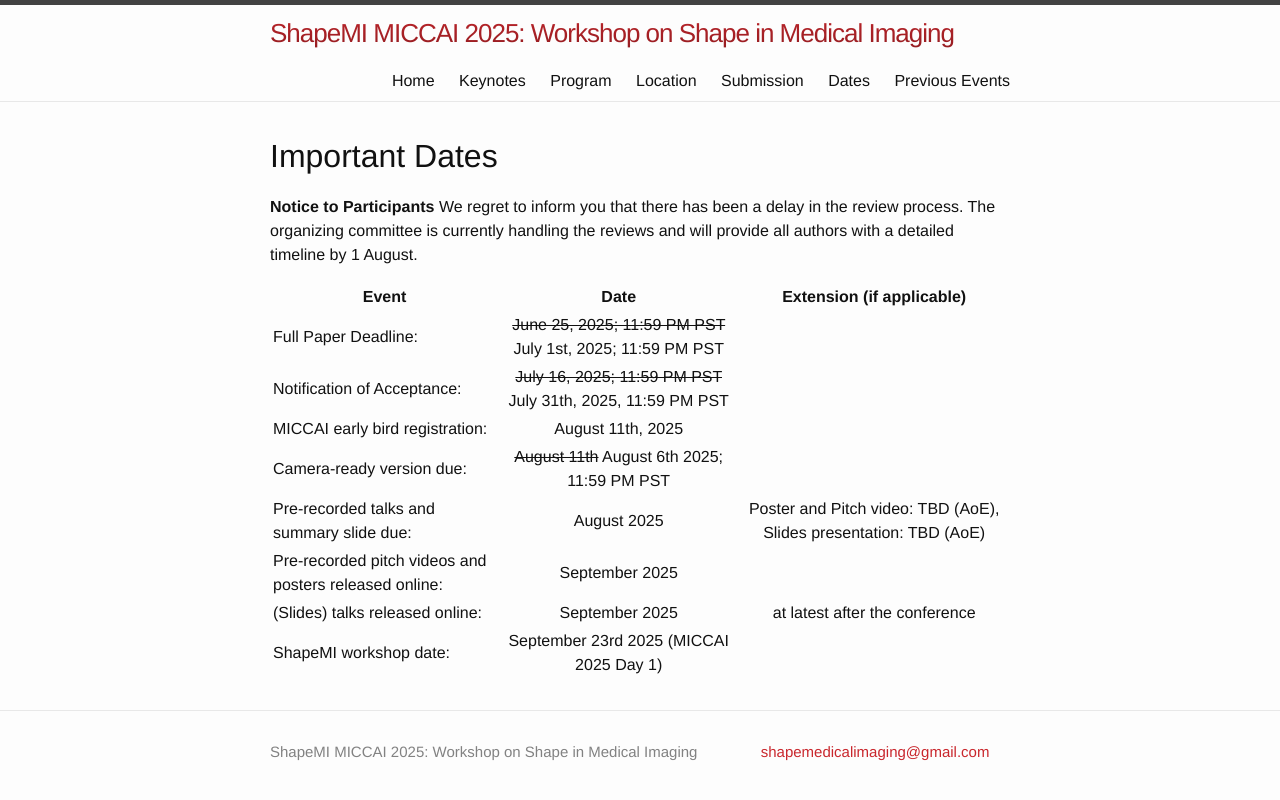
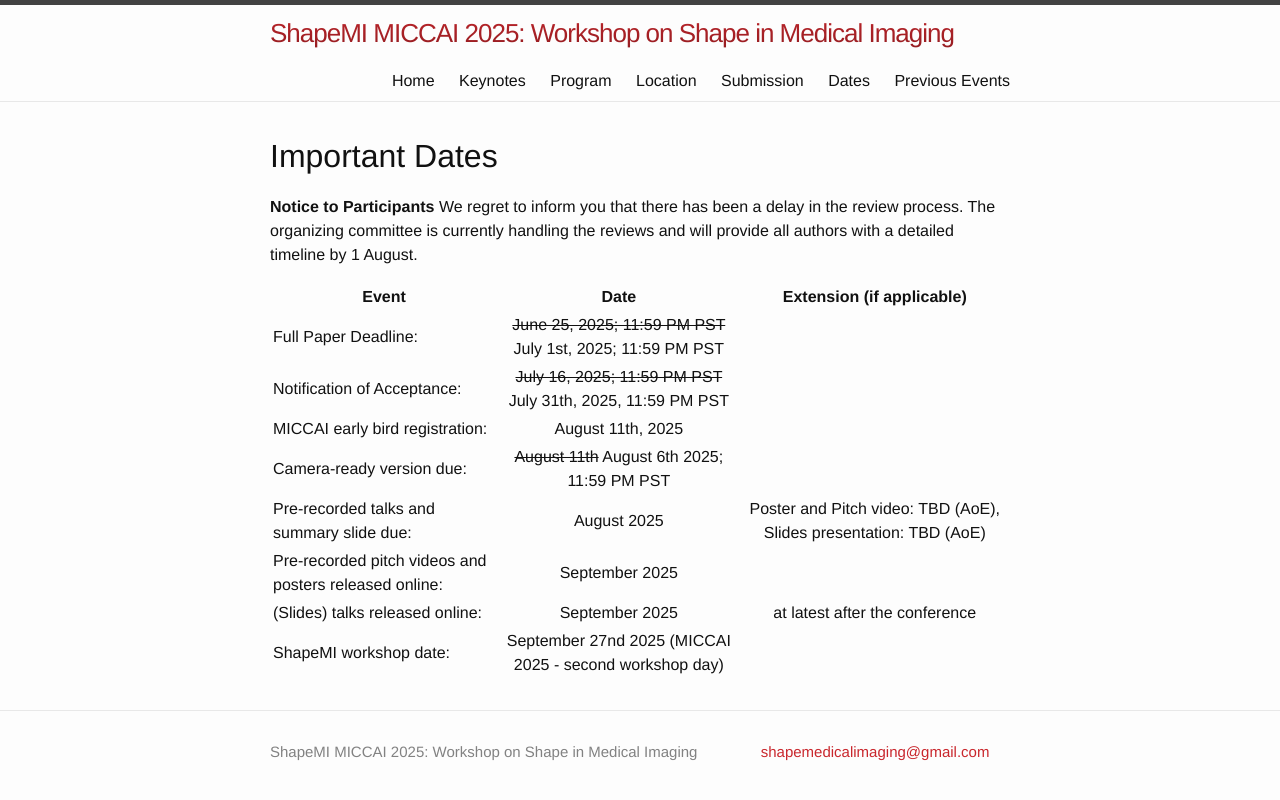
Before and after one commit to shapemi/shapemi.github.io, a Jekyll site: the page built from dates/index.md, in a window 1280 px wide. Shown: the top 800 px of the page. Built offline with Jekyll 4.4.1, drawn with Linux system fonts in a browser that asks for light colours.

Commit message:
Update index.md
updated workshop day

```diff
--- a/dates/index.md
+++ b/dates/index.md
@@ -20,7 +20,7 @@ The organizing committee is currently handling the reviews and will provide all
 | Pre-recorded talks and summary slide due: | August 2025 | Poster and Pitch video: TBD (AoE), Slides presentation: TBD (AoE) |
 | Pre-recorded pitch videos and posters released online: | September 2025 |  |
 | (Slides) talks released online: | September 2025 | at latest after the conference |
-| ShapeMI workshop date: | September 23rd 2025 (MICCAI 2025 Day 1)  | |
+| ShapeMI workshop date: | September 27nd 2025 (MICCAI 2025 - second workshop day)  | |
 
 
 <!--
```
